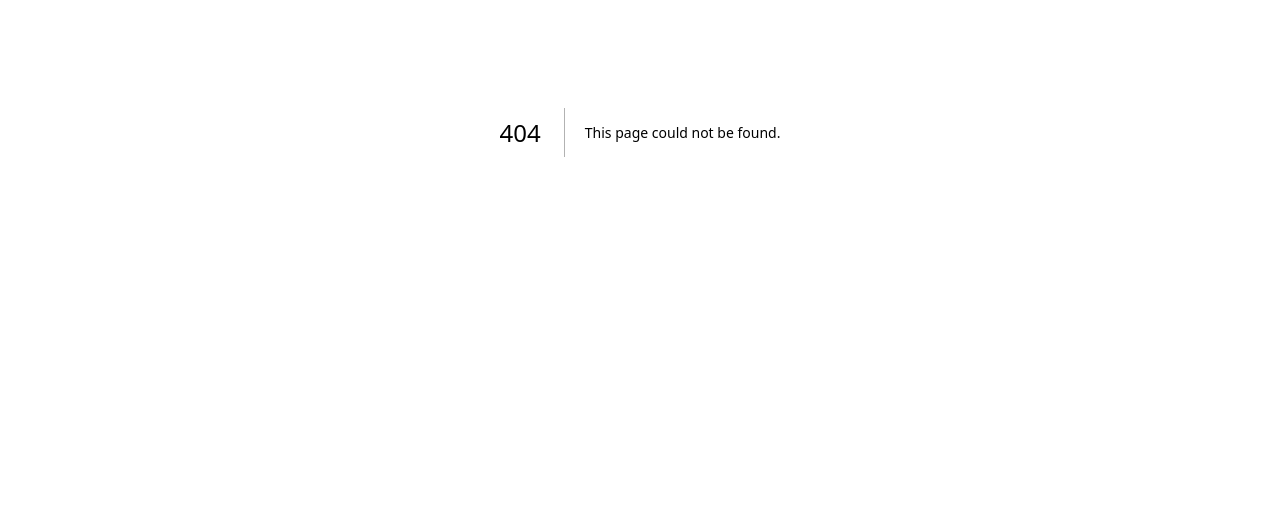
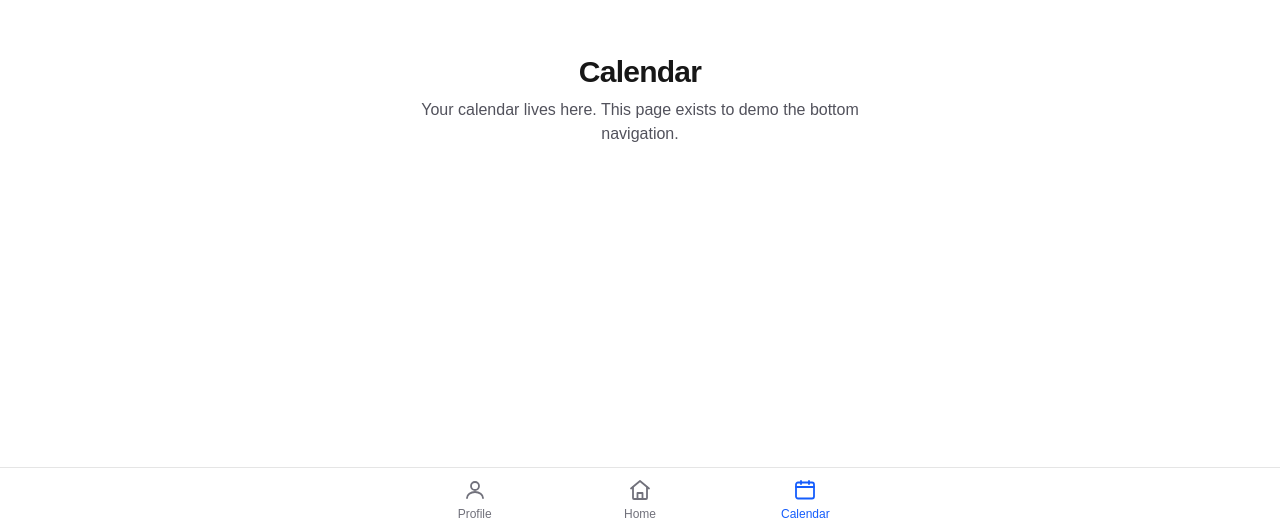
Before and after one commit to danielnhoward/drp, a Next.js app: page /calendar in a window 1280 px wide. Before the commit this address had no page. Shown: the part 268-800 px from the top of the page. Built offline with nearby package versions, Linux system fonts and the light colour scheme.

Commit message:
Create the navbar and base UI

```diff
--- /dev/null
+++ b/app/calendar/page.tsx
@@ -0,0 +1,10 @@
+export default function CalendarPage() {
+  return (
+    <main className="flex flex-1 flex-col items-center justify-center gap-2 px-6 text-center">
+      <h1 className="text-3xl font-semibold tracking-tight">Calendar</h1>
+      <p className="max-w-md text-zinc-600 dark:text-zinc-400">
+        Your calendar lives here. This page exists to demo the bottom navigation.
+      </p>
+    </main>
+  );
+}
--- /dev/null
+++ b/app/components/bottom-nav.tsx
@@ -0,0 +1,111 @@
+"use client";
+
+import Link from "next/link";
+import { usePathname } from "next/navigation";
+import type { Route } from "next";
+import type { SVGProps } from "react";
+
+type NavItem = {
+  href: Route;
+  label: string;
+  Icon: (props: SVGProps<SVGSVGElement>) => React.ReactElement;
+};
+
+const items: NavItem[] = [
+  { href: "/profile", label: "Profile", Icon: ProfileIcon },
+  { href: "/", label: "Home", Icon: HomeIcon },
+  { href: "/calendar", label: "Calendar", Icon: CalendarIcon },
+];
+
+export default function BottomNav() {
+  const pathname = usePathname();
+
+  return (
+    <nav
+      aria-label="Primary"
+      // Fixed to the bottom across all viewports. The safe-area padding keeps
+      // the bar clear of the iOS home indicator on mobile.
+      className="fixed inset-x-0 bottom-0 z-50 border-t border-black/10 bg-white/90 backdrop-blur-sm pb-[env(safe-area-inset-bottom)] dark:border-white/15 dark:bg-black/80"
+    >
+      {/* Centred, width-capped row so the bar reads as a tab bar on mobile and
+          a compact toolbar on wider desktop screens. */}
+      <ul className="mx-auto flex h-16 max-w-md items-stretch justify-around px-2 sm:max-w-lg">
+        {items.map(({ href, label, Icon }) => {
+          // Exact match for the home route, prefix match for the rest so nested
+          // routes (e.g. /profile/settings) keep their tab highlighted.
+          const isActive =
+            href === "/" ? pathname === "/" : pathname.startsWith(href);
+
+          return (
+            <li key={href} className="flex flex-1">
+              <Link
+                href={href}
+                aria-current={isActive ? "page" : undefined}
+                className={`flex flex-1 flex-col items-center justify-center gap-1 rounded-lg text-xs font-medium transition-colors ${
+                  isActive
+                    ? "text-blue-600 dark:text-blue-400"
+                    : "text-zinc-500 hover:text-zinc-900 dark:text-zinc-400 dark:hover:text-zinc-50"
+                }`}
+              >
+                <Icon className="h-6 w-6" aria-hidden="true" />
+                <span>{label}</span>
+              </Link>
+            </li>
+          );
+        })}
+      </ul>
+    </nav>
+  );
+}
+
+function HomeIcon(props: SVGProps<SVGSVGElement>) {
+  return (
+    <svg
+      viewBox="0 0 24 24"
+      fill="none"
+      stroke="currentColor"
+      strokeWidth={1.8}
+      strokeLinecap="round"
+      strokeLinejoin="round"
+      {...props}
+    >
+      <path d="M3 10.5 12 3l9 7.5" />
+      <path d="M5 9.5V20a1 1 0 0 0 1 1h12a1 1 0 0 0 1-1V9.5" />
+      <path d="M9.5 21v-6h5v6" />
+    </svg>
+  );
+}
+
+function CalendarIcon(props: SVGProps<SVGSVGElement>) {
+  return (
+    <svg
+      viewBox="0 0 24 24"
+      fill="none"
+      stroke="currentColor"
+      strokeWidth={1.8}
+      strokeLinecap="round"
+      strokeLinejoin="round"
+      {...props}
+    >
+      <rect x={3} y={4.5} width={18} height={16} rx={2} />
+      <path d="M3 9h18M8 3v3m8-3v3" />
+    </svg>
+  );
+}
+
+function ProfileIcon(props: SVGProps<SVGSVGElement>) {
+  return (
+    <svg
+      viewBox="0 0 24 24"
+      fill="none"
+      stroke="currentColor"
+      strokeWidth={1.8}
+      strokeLinecap="round"
+      strokeLinejoin="round"
+      {...props}
+    >
+      <circle cx={12} cy={8} r={4} />
+      <path d="M4 20c0-3.3 3.6-6 8-6s8 2.7 8 6" />
+    </svg>
+  );
+}
--- a/app/layout.tsx
+++ b/app/layout.tsx
@@ -1,6 +1,7 @@
 import type { Metadata } from "next";
 import { Geist, Geist_Mono } from "next/font/google";
 import "./globals.css";
+import BottomNav from "./components/bottom-nav";
 
 const geistSans = Geist({
   variable: "--font-geist-sans",
@@ -27,7 +28,10 @@ export default function RootLayout({
       lang="en"
       className={`${geistSans.variable} ${geistMono.variable} h-full antialiased`}
     >
-      <body className="min-h-full flex flex-col">{children}</body>
+      <body className="min-h-full flex flex-col pb-[calc(4rem+env(safe-area-inset-bottom))]">
+        {children}
+        <BottomNav />
+      </body>
     </html>
   );
 }
--- /dev/null
+++ b/app/profile/page.tsx
@@ -0,0 +1,10 @@
+export default function ProfilePage() {
+  return (
+    <main className="flex flex-1 flex-col items-center justify-center gap-2 px-6 text-center">
+      <h1 className="text-3xl font-semibold tracking-tight">Profile</h1>
+      <p className="max-w-md text-zinc-600 dark:text-zinc-400">
+        Your profile lives here. This page exists to demo the bottom navigation.
+      </p>
+    </main>
+  );
+}
```
